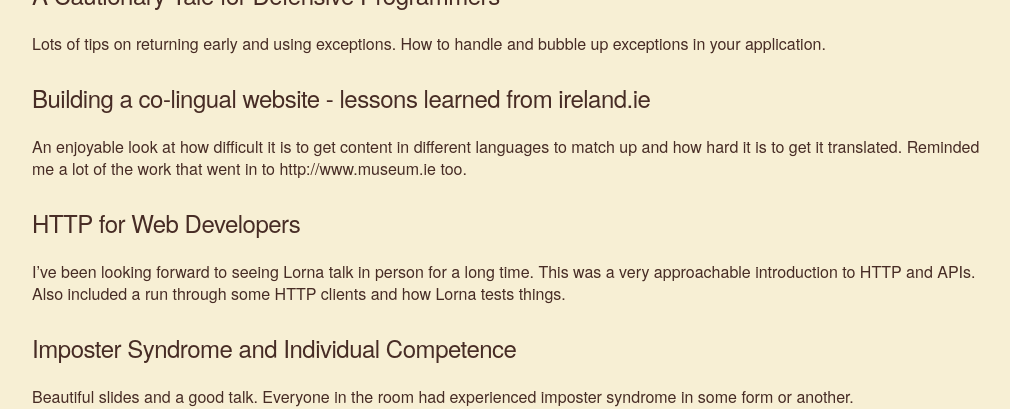
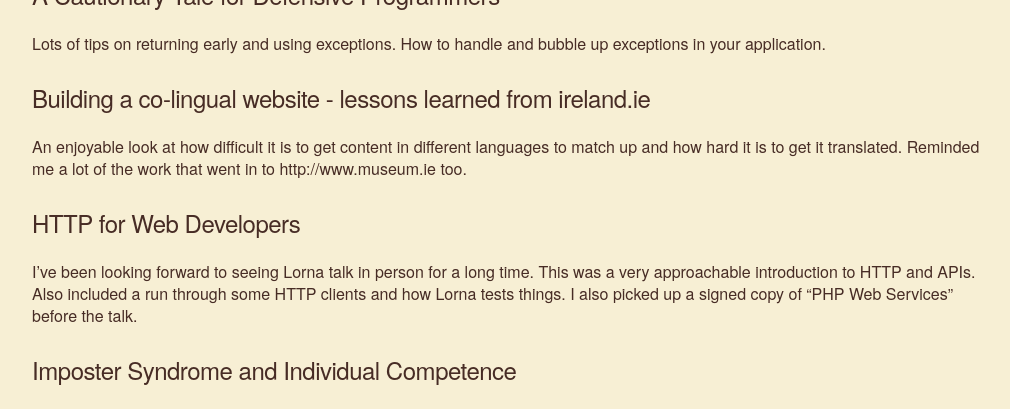
Before and after one commit to mgriffin/mikegriffin, a Jekyll site: the page built from _posts/2016-10-04-drupalcon-dublin.markdown, in a window 1280 px wide and 900 px high, scrolled down 1289 px, cut to the strip 0-409 px from the top of the window. Shown: the whole strip, without its empty margins (128-1138 px from the left). Built offline with Jekyll 4.4.1, drawn with Linux system fonts in a browser that asks for light colours.

Commit message:
Mentions the free book

```diff
--- a/_posts/2016-10-04-drupalcon-dublin.markdown
+++ b/_posts/2016-10-04-drupalcon-dublin.markdown
@@ -54,7 +54,8 @@ work that went in to http://www.museum.ie too.
 
 I've been looking forward to seeing Lorna talk in person for a long time. This
 was a very approachable introduction to HTTP and APIs. Also included a run
-through some HTTP clients and how Lorna tests things.
+through some HTTP clients and how Lorna tests things. I also picked up a signed
+copy of "PHP Web Services" before the talk.
 
 ##### Imposter Syndrome and Individual Competence
 
```
